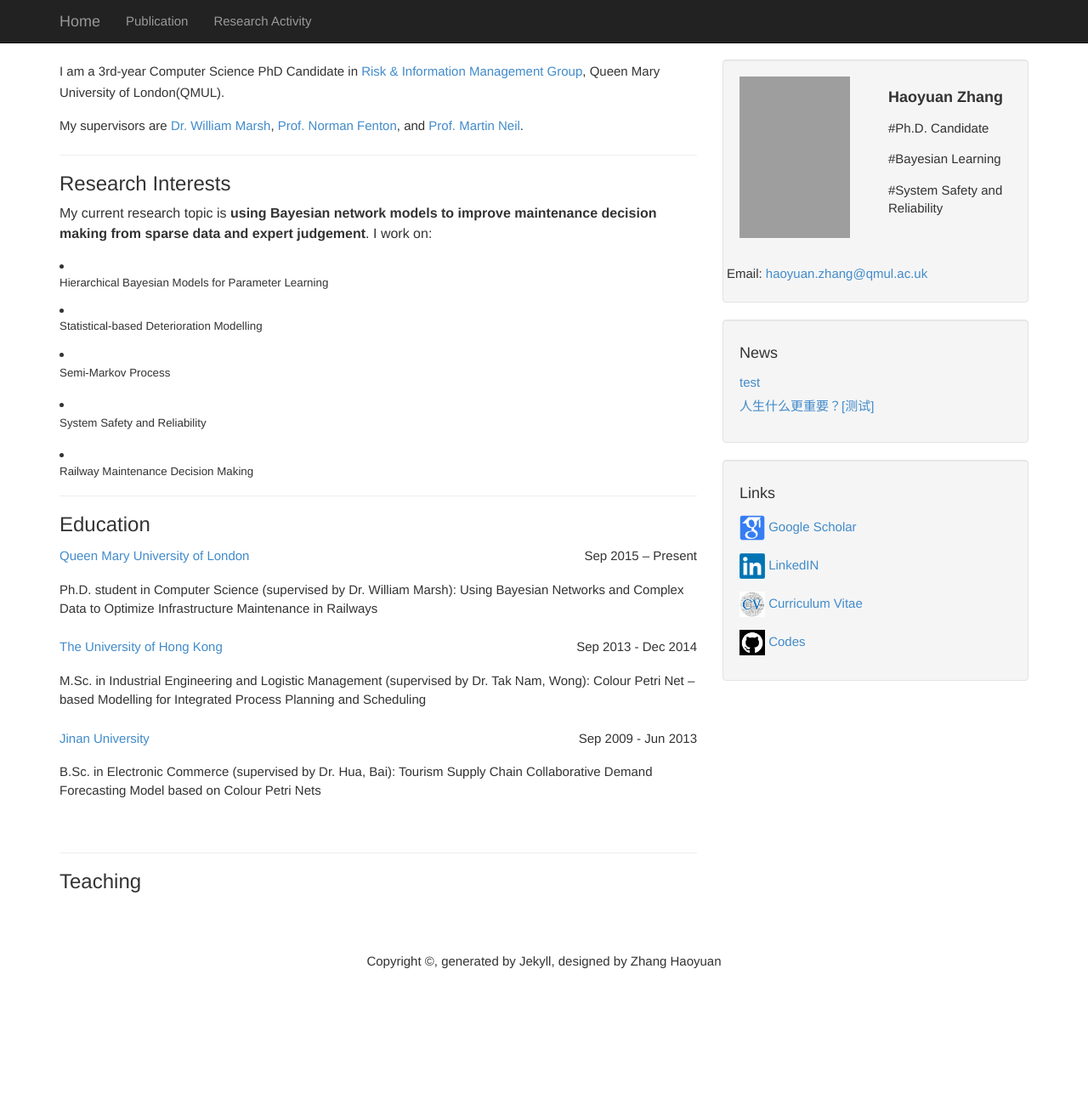
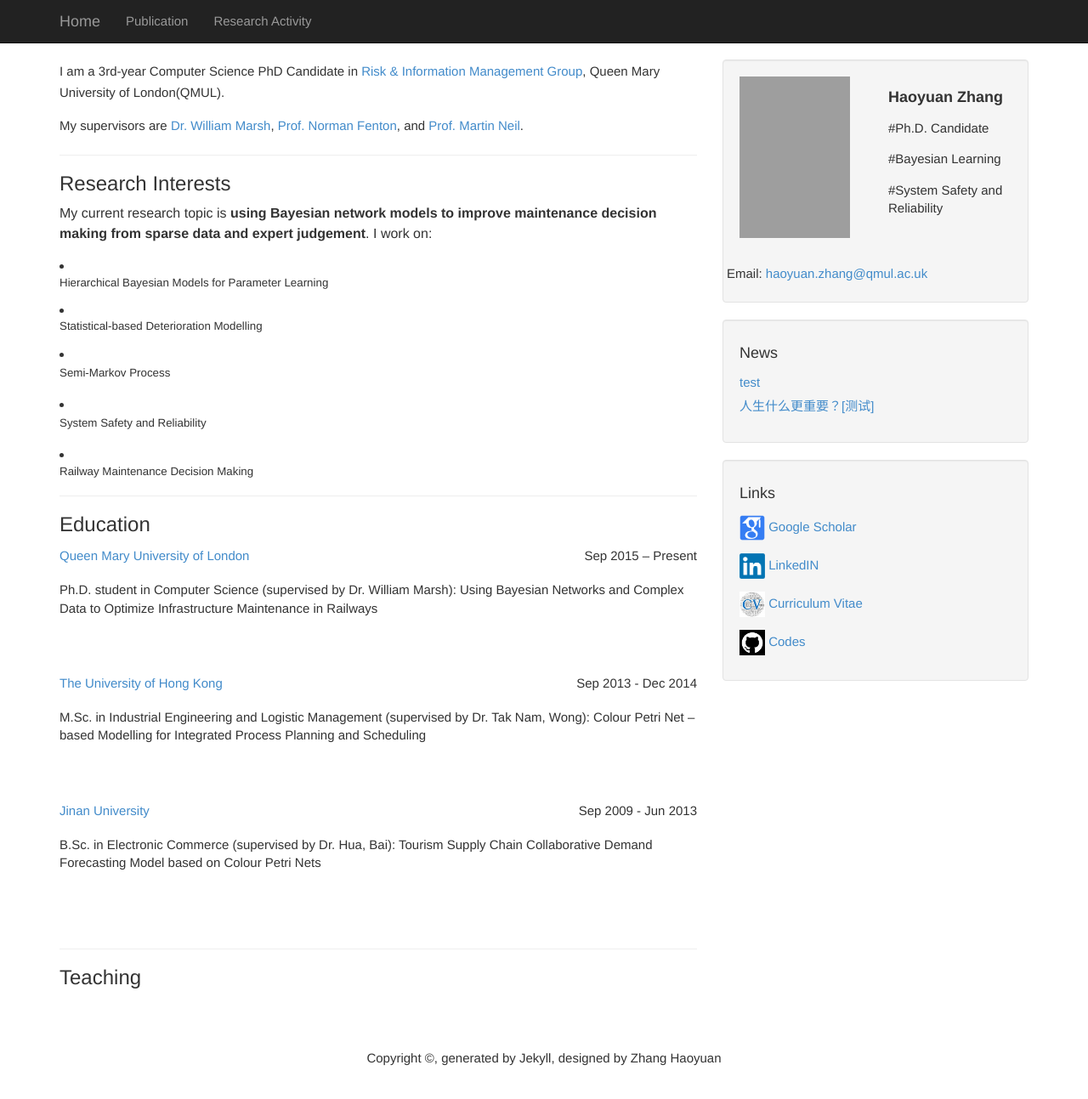
Before and after one commit to july0905/haoyuanzhang1990.github.io, a Jekyll site: the page built from index.html, in a window 1280 px wide and 1305 px high. Shown: the top 1293 px of the window at 85% size. Built offline with Jekyll 4.4.1, drawn with Linux system fonts in a browser that asks for light colours; the list of posts is cut into pages by our own code; grey boxes are pictures that could not be loaded.

Commit message:
Update index.html

```diff
--- a/index.html
+++ b/index.html
@@ -59,28 +59,28 @@ My supervisors are <a href="http://www.eecs.qmul.ac.uk/~william/">Dr. William Ma
 <h3>Education</h3>
 <p style="text-align:left;">
 <a href="http://www.qmul.ac.uk/">Queen Mary University of London</a><span style="float:right;">Sep 2015 – Present </span>
+	</p> Ph.D. student in Computer Science (supervised by Dr. William Marsh): Using Bayesian Networks and Complex Data to Optimize Infrastructure Maintenance in Railways
+<br> &nbsp;
+<p>&nbsp;</p>
 
-
-	</p> Ph.D. student in Computer Science (supervised by Dr. William Marsh): Using Bayesian Networks and Complex Data to Optimize Infrastructure Maintenance in Railways
-
-<br> &nbsp;
 <p style="text-align:left;">
 <a href="http://www.hku.hk/" >
                   The University of Hong Kong
                 </a><span style="float:right;">Sep 2013 - Dec 2014</span>
 </p>
-
 M.Sc. in Industrial Engineering and Logistic Management (supervised by Dr. Tak Nam, Wong): Colour Petri Net – based Modelling for Integrated Process Planning and Scheduling
 <br> &nbsp;
+<p>&nbsp;</p>
+
 <p style="text-align:left;">
 <a href="https://www.jnu.edu.cn/" >
                   Jinan University
                 </a><span style="float:right;">Sep 2009 - Jun 2013 </span>
 </p>
-
 B.Sc. in Electronic Commerce (supervised by Dr. Hua, Bai): Tourism Supply Chain Collaborative Demand Forecasting Model based on Colour Petri Nets
 <ul class="list-unstyled">
 <br> &nbsp;
+<p>&nbsp;</p>
 
 <hr>
 <h3>Teaching</h3>
```
